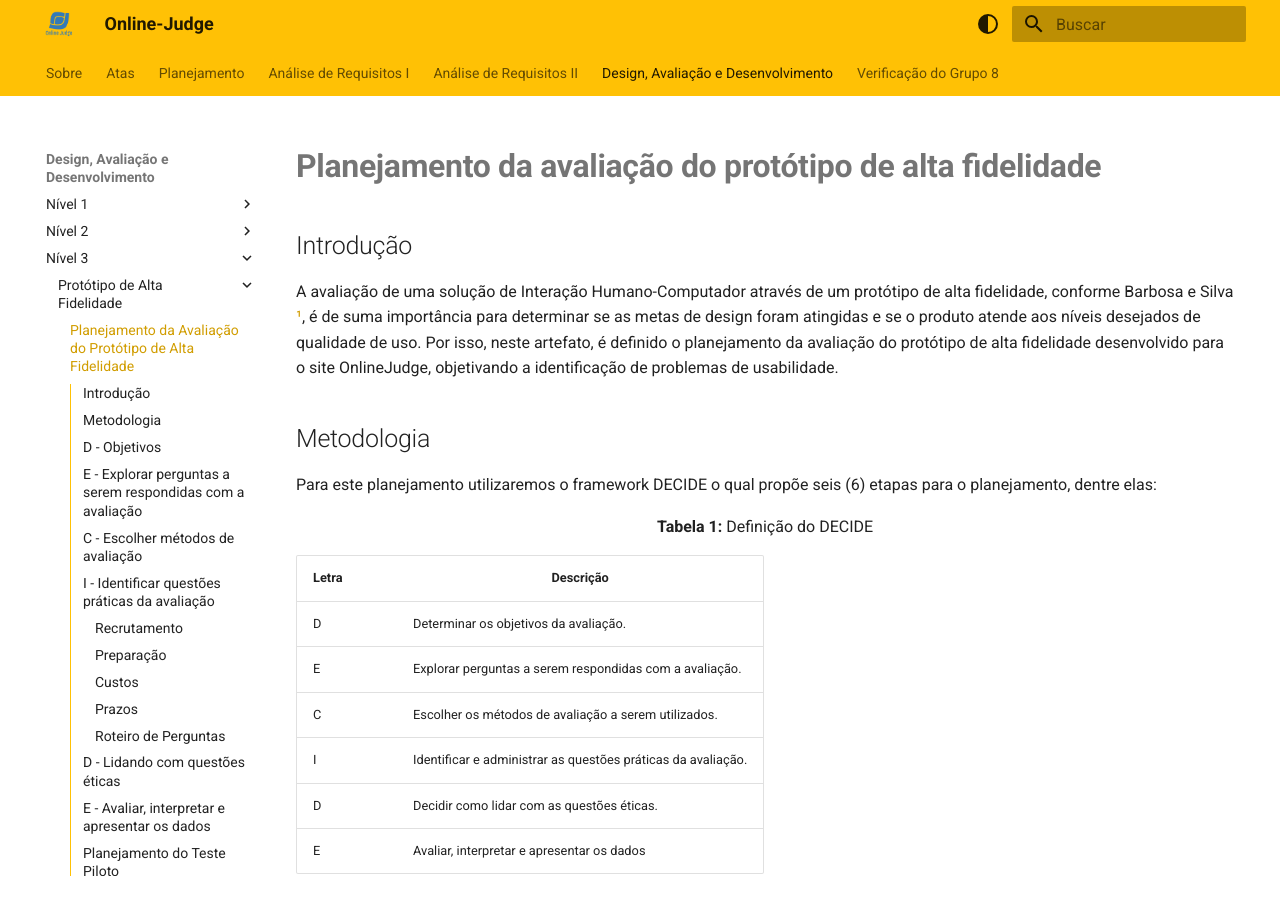
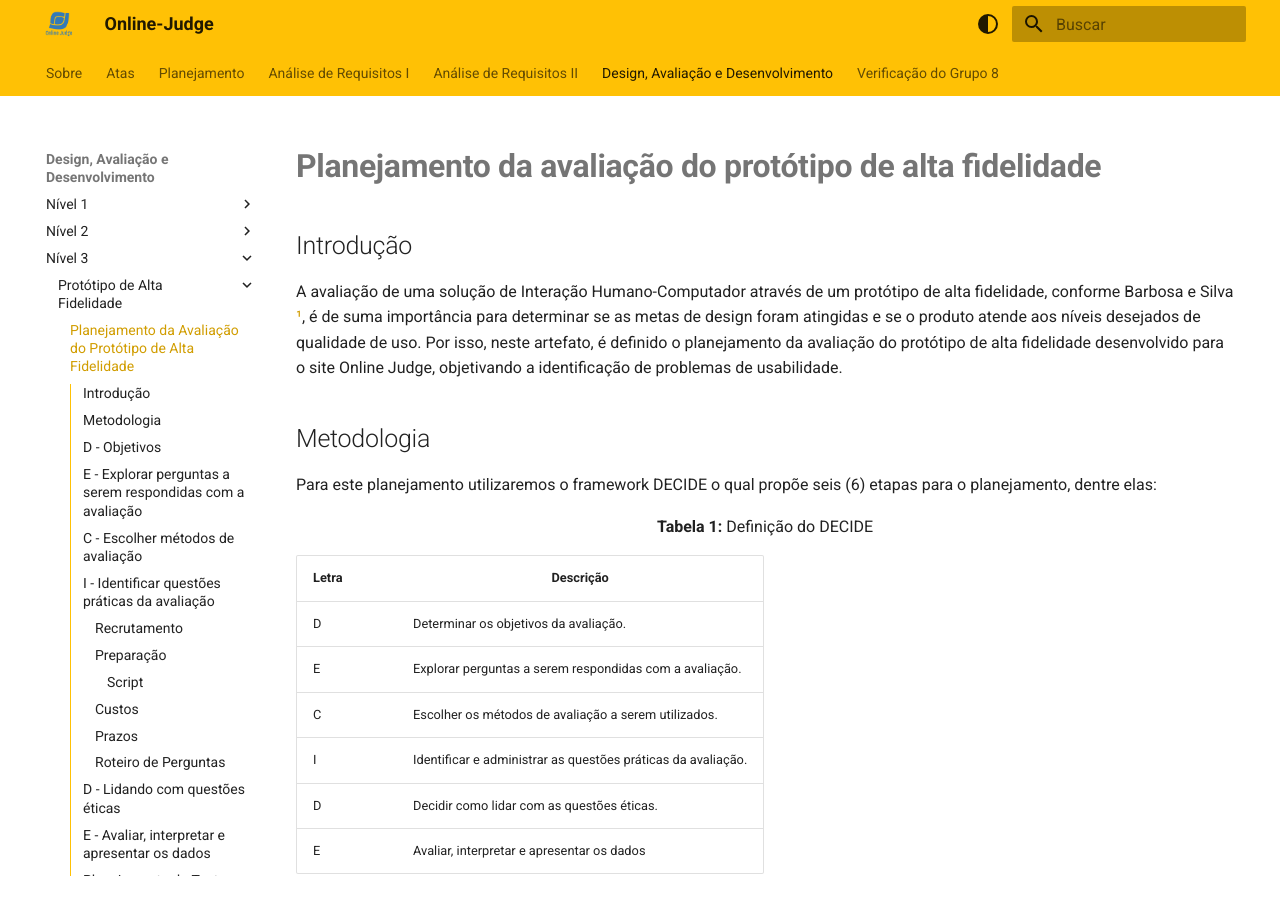
Before and after one commit to Interacao-Humano-Computador/2023.2-OnlineJudge, an MkDocs documentation site: the page built from docs/quarta-entrega/nivel3/planejamento-avaliacao-prototipo-alta-fidelidade.md, in a window 1280 px wide and 900 px high. Built offline with MkDocs 1.6.1 and Material for MkDocs 9.7.7, drawn with Linux system fonts in a browser that asks for light colours; part of the change alters nothing that is shown; some of the changed text lies outside the part shown.

Commit message:
correcoes

```diff
--- a/docs/quarta-entrega/nivel3/planejamento-avaliacao-prototipo-alta-fidelidade.md
+++ b/docs/quarta-entrega/nivel3/planejamento-avaliacao-prototipo-alta-fidelidade.md
@@ -2,7 +2,7 @@
 
 ## Introdução
 
-A avaliação de uma solução de Interação Humano-Computador através de um protótipo de alta fidelidade, conforme Barbosa e Silva <a id="anchor_1" href="#REF1">¹</a>, é de suma importância para determinar se as metas de design foram atingidas e se o produto atende aos níveis desejados de qualidade de uso. Por isso, neste artefato, é definido o planejamento da avaliação do protótipo de alta fidelidade desenvolvido para o site OnlineJudge, objetivando a identificação de problemas de usabilidade.
+A avaliação de uma solução de Interação Humano-Computador através de um protótipo de alta fidelidade, conforme Barbosa e Silva <a id="anchor_1" href="#REF1">¹</a>, é de suma importância para determinar se as metas de design foram atingidas e se o produto atende aos níveis desejados de qualidade de uso. Por isso, neste artefato, é definido o planejamento da avaliação do protótipo de alta fidelidade desenvolvido para o site Online Judge, objetivando a identificação de problemas de usabilidade.
 
 ## Metodologia
 
@@ -35,11 +35,9 @@ Com base nos objetivos descritos anteriormente, foram preparadas questões basea
 
 Selecionamos perguntas com base no Capitulo 11 de Barbosa e Silva(2011)<a id="anchor_1" href="#REF1">¹</a>, as quais podem ser observadas no roteiro de perguntas.
 
-
 ## C - Escolher métodos de avaliação
 
 Para conduzir esta avaliação será utilizado o método de observação, através da realização de testes de usabilidade. Dessa forma, a usabilidade será avaliada a partir da experiência do usuário com a interface do protótipo criado e serão definidas perguntas a serem realizadas antes e após o teste, de modo a analisar os critérios definidos para o projeto e o avanço alcançado no seu atingimento, conforme definição nas [Metas de Usabilidade](https://interacao-humano-computador.github.io/2023.2-OnlineJudge/terceira-entrega/metas-usabilidade/#metas-a-serem-alcancadas). Além disso, as opiniões do usuário e seu desempenho na realização da tarefa deverão ser registrados.
-
 
 ## I - Identificar questões práticas da avaliação
 
@@ -50,6 +48,14 @@ Devido a necessidade de que cada membro do grupo faça uma avaliação, e, porta
 ### Preparação
 
 Os membros que conduzirão o teste deverão realizar a observação da sessão, registrando anotações acerca do que for pontuado pelos usuários, e seguir as perguntas presentes no roteiro de entrevista pós-teste. Essa sessão de avaliação deverá conter uma tarefa proposta na análise de tarefas e o usuário se encarregará de realizar uma tentativa de cumprimento da tarefa. A sessão poderá ser conduzida por apenas um membro ou por uma dupla, no qual um ficará responsável por tomar notas e outro ficará responsável por realizar as perguntas. Além disso, as avaliações serão realizadas presencialmente e a equipe deverá fornecer informações de login e/ou outros dados que o usuário tiver necessidade para que se realize a tarefa. A estratégia de *think aloud* pode ser encorajada.
+
+#### Script
+
+O entrevistador passará um script ao participante para a realização das tarefas, com as seguintes informações:
+
+- Login;
+- Senha;
+- Nome de usuário.
 
 ### Custos
 
```
